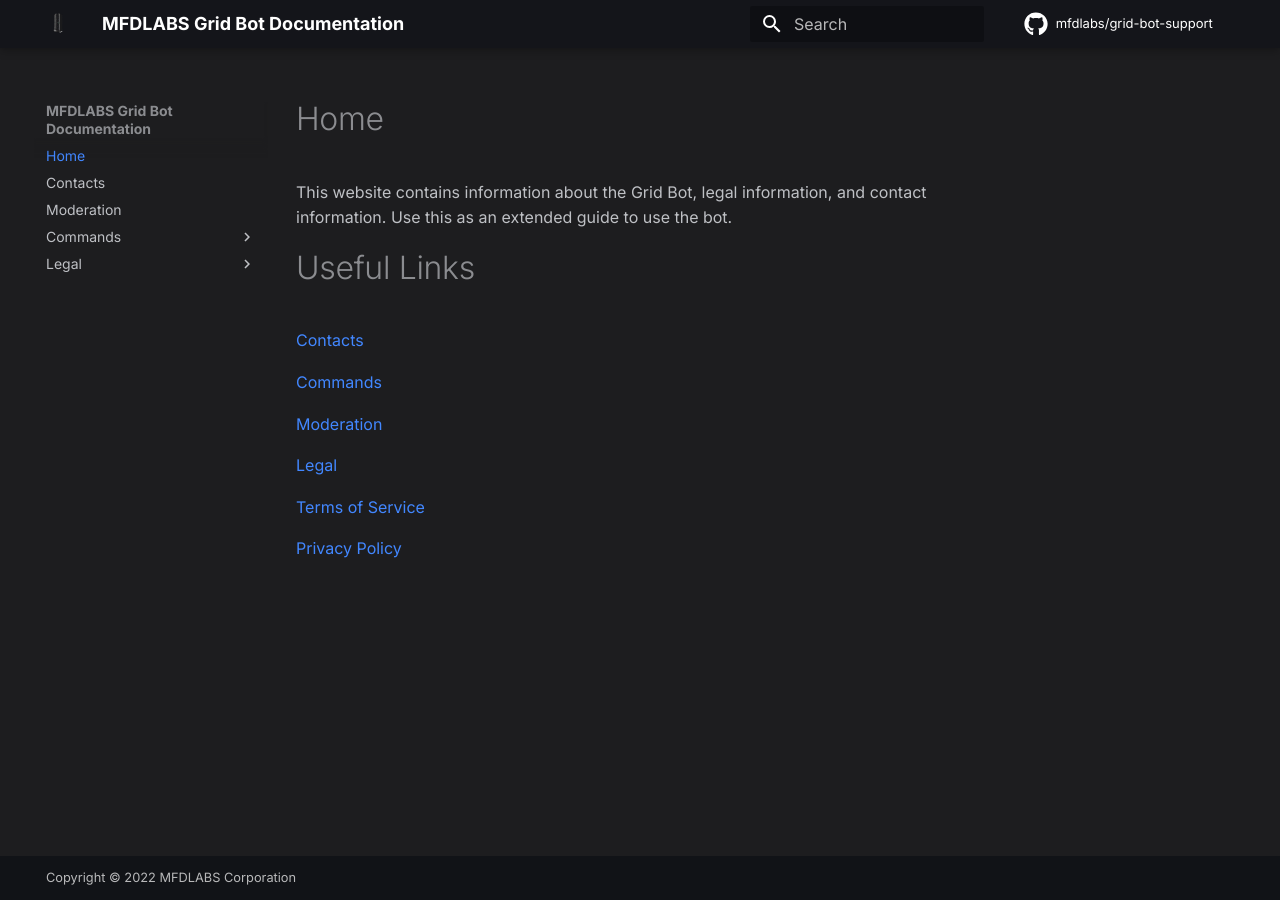
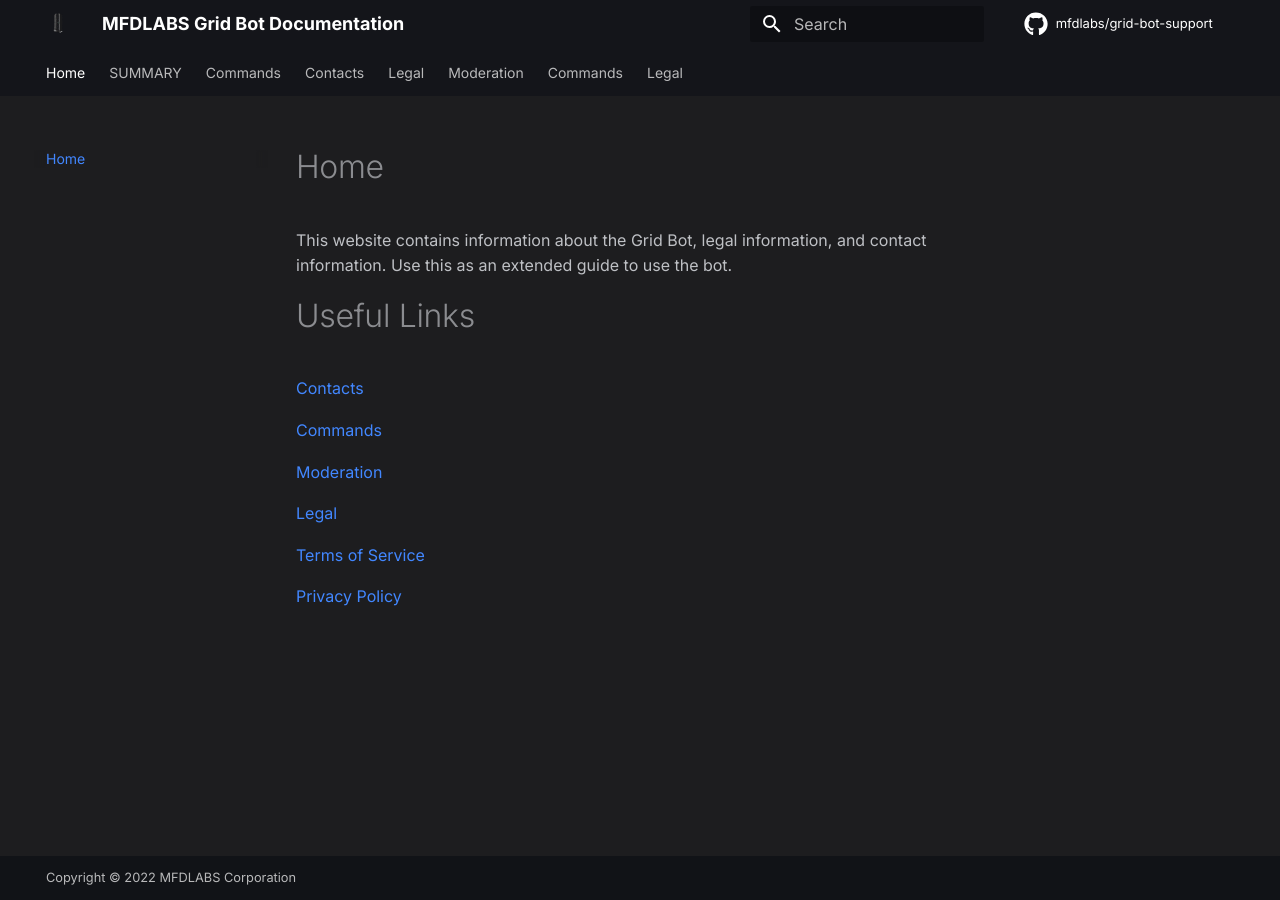
Before and after one commit to mfdlabs/grid-bot-support, an MkDocs documentation site: the page built from docs/index.md, in a window 1280 px wide. Built offline with MkDocs 1.6.1 and Material for MkDocs 9.7.7, drawn with Linux system fonts in a browser that asks for light colours; comment, search, counter and statistics services are not loaded.

Commit message:
[jade@vmminfra.net]: Maybe removing NAV will fix the sitemap
Co-Authored-by: Jade B. (ghc-proxy.ops.vmminfra.dev) <jade@vmminfra.net>

```diff
--- a/mkdocs.yml
+++ b/mkdocs.yml
@@ -21,14 +21,15 @@
     accent: blue
   features:
     - content.code.annotate
+    - navigation.instant
+    - navigation.tracking
+    - navigation.tabs
 
 extra_css:
   - assets/theme.css
 
 plugins:
   - search
-  - literate-nav:
-      nav_file: SUMMARY.md
   - minify:
       minify_html: true
 
```
